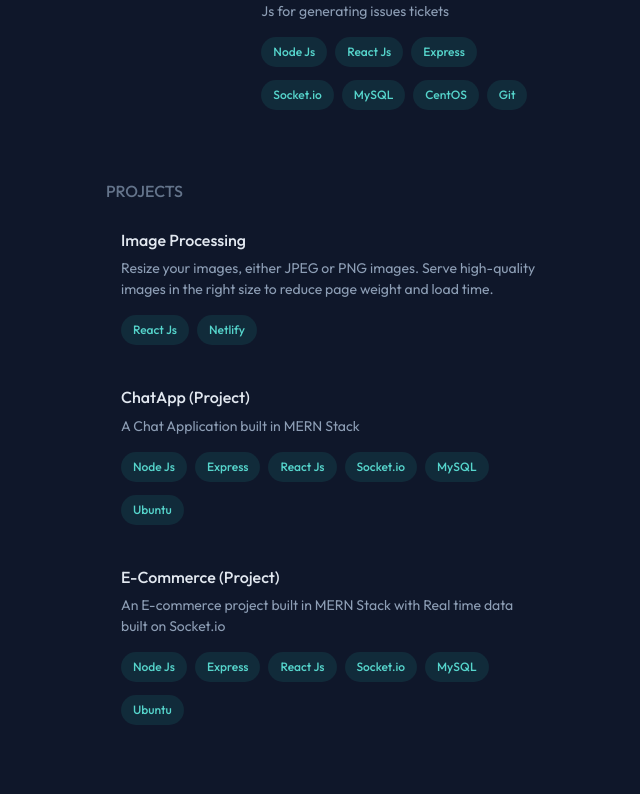
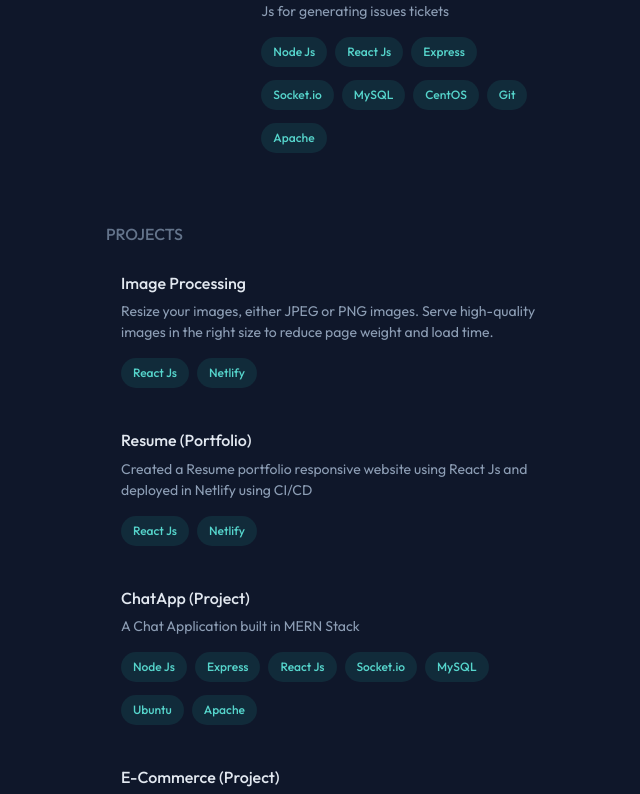
Before and after one commit to codeincrypt/codeincrypt-resume-portfolio, a React (Create React App) app: page / in a window 1280 px wide. Shown: the part 1280-2074 px from the top of the page, without its empty margins (546-1186 px from the left). Built offline with nearby package versions, Linux system fonts and the light colour scheme.

Commit message:
resume setup

```diff
--- a/src/App.js
+++ b/src/App.js
@@ -60,7 +60,7 @@ function App() {
 
                 <div className="margin2">
                   {data.socialMedia.map((item, index) => (
-                    <a target="_blank" href={item.link} class="fa-stack">
+                    <a target="_blank" rel="noreferrer" href={item.link} class="fa-stack">
                       <i class={`fa ${item.icon} default-color`}></i>
                     </a>
                   ))}
--- a/src/resume.json
+++ b/src/resume.json
@@ -49,7 +49,7 @@
         "Developed Application, Server & Logs monitoring in React & Node Js"
       ],
       "technology" : [
-        "Node Js", "React Js", "Express", "MySQL", "Oracle", "Ubuntu", "Git", "Bitbuket", "Jira"
+        "Node Js", "React Js", "Express", "MySQL", "Oracle", "Ubuntu", "Git", "Bitbuket", "Jira", "Apache"
       ]
     },
     {
@@ -63,7 +63,7 @@
         "Developed a support system in React & Node Js for generating issues tickets"
       ],
       "technology" : [
-        "Node Js", "React Js", "Express", "Socket.io", "MySQL", "CentOS", "Git"
+        "Node Js", "React Js", "Express", "Socket.io", "MySQL", "CentOS", "Git", "Apache"
       ]
     }
   ],
@@ -74,14 +74,19 @@
       "technology" : ["React Js", "Netlify"]
     },
     {
+      "name" : "Resume (Portfolio)",
+      "summary" : ["Created a Resume portfolio responsive website using React Js and deployed in Netlify using CI/CD"],
+      "technology" : ["React Js", "Netlify"]
+    },
+    {
       "name" : "ChatApp (Project)",
       "summary" : ["A Chat Application built in MERN Stack"],
-      "technology" : ["Node Js", "Express", "React Js", "Socket.io", "MySQL", "Ubuntu"]
+      "technology" : ["Node Js", "Express", "React Js", "Socket.io", "MySQL", "Ubuntu", "Apache"]
     },
     {
       "name" : "E-Commerce (Project)",
       "summary" : ["An E-commerce project built in MERN Stack with Real time data built on Socket.io"],
-      "technology" : ["Node Js", "Express", "React Js", "Socket.io", "MySQL", "Ubuntu"]
+      "technology" : ["Node Js", "Express", "React Js", "Socket.io", "MySQL", "Ubuntu", "Apache"]
     }
   ],
   "skills": [
```
